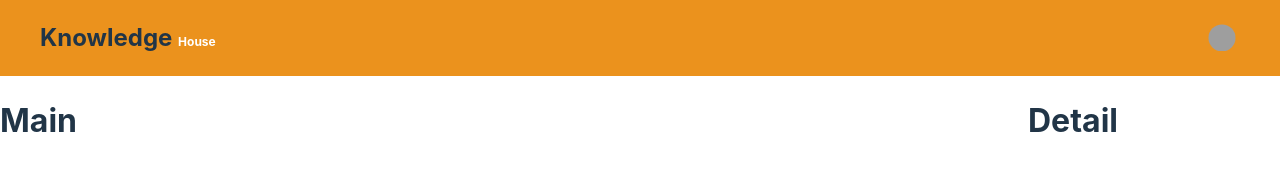
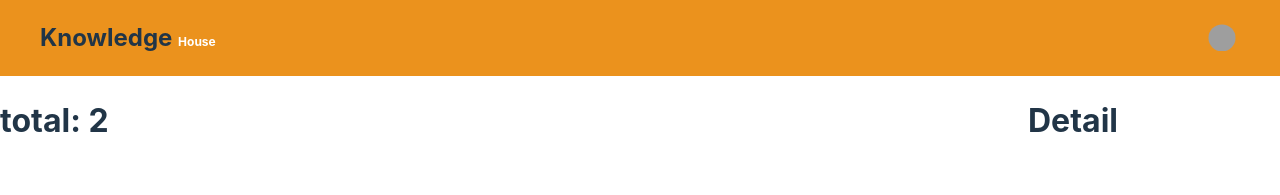
Before and after one commit to Ak-Rakib/knowledge-house, a React (Vite) app: page / in a window 1280 px wide. Shown: the top 195 px of the page. Built offline with nearby package versions, Linux system fonts and the light colour scheme; grey boxes are pictures that could not be loaded.

Commit message:
load fake data using useEffect

```diff
--- a/src/Components/Blog/Blog.jsx
+++ b/src/Components/Blog/Blog.jsx
@@ -1,11 +1,19 @@
-import React from 'react';
+import React, { useEffect, useState } from 'react';
 import './Blog.css';
 
 const Blog = () => {
+
+    const [info, setInfo] = useState([]);
+    useEffect(() => {
+        fetch('data.json')
+        .then(res => res.json())
+        .then(data => setInfo(data));
+    },[]);
+
     return (
         <div className='blog-container'>
             <div className="main-blog">
-                <h1>Main</h1>
+                <h1>total: {info.length}</h1>
             </div>
             <div className="blog-detail">
                 <h1>Detail</h1>
```
